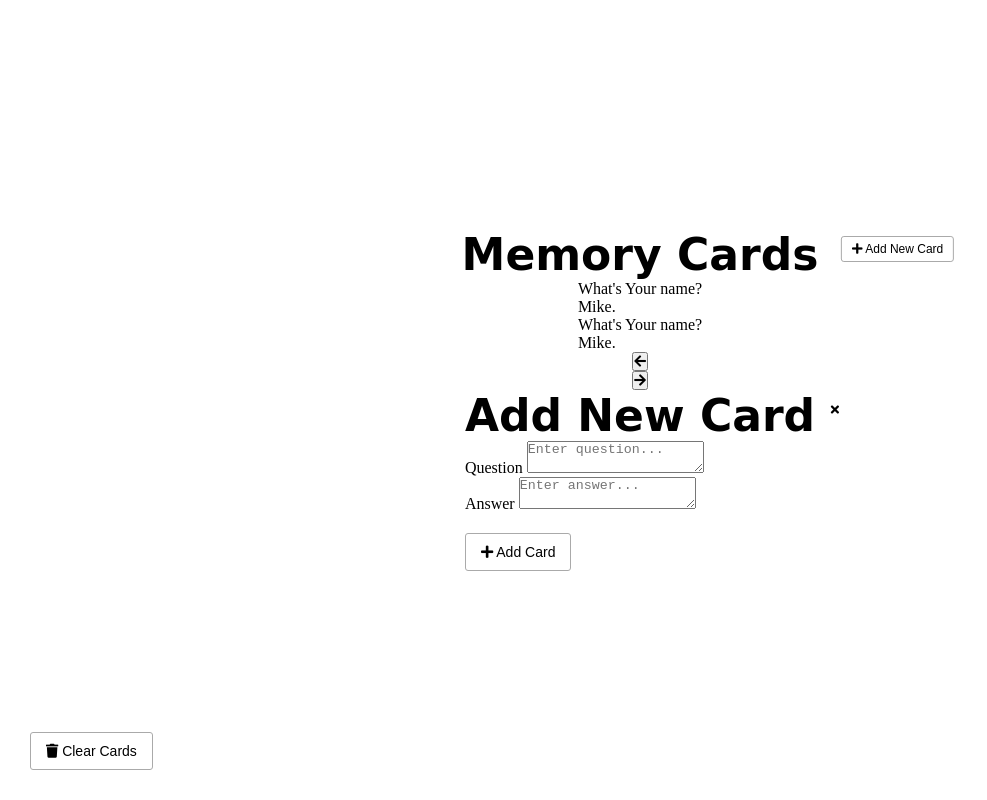
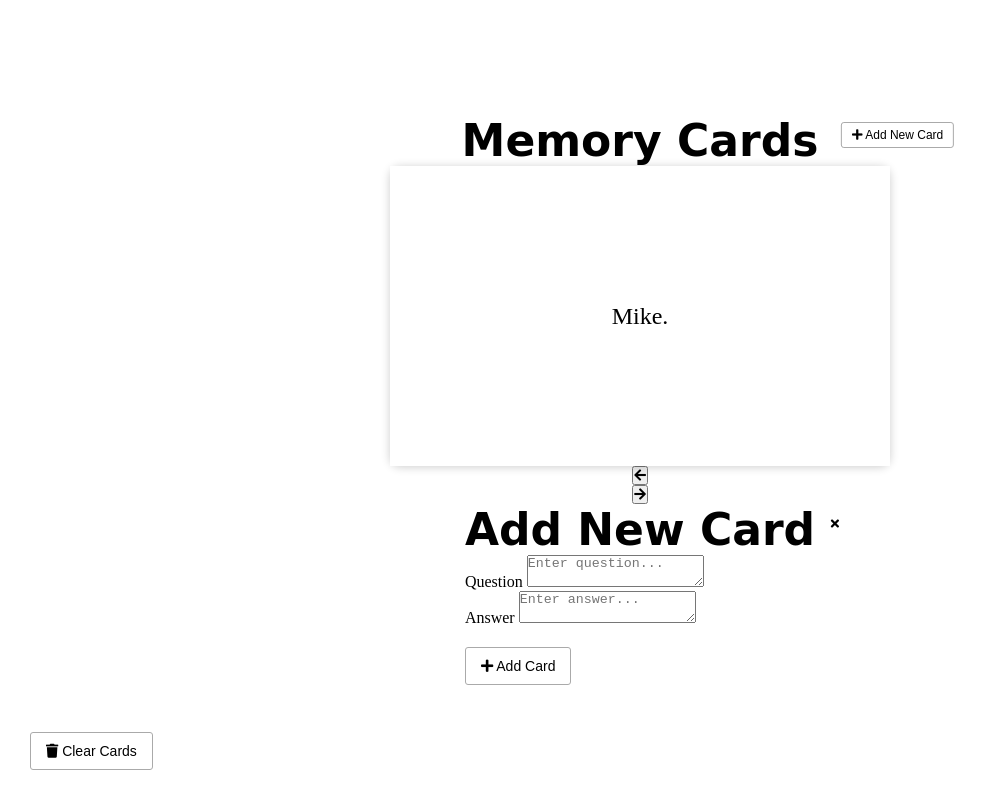
Before and after one commit to dev2theworld/memory_cards, a plain HTML site: page index.html in a window 1280 px wide. Shown: the whole page, without its empty margins (0-987 px from the left). Drawn offline with Linux system fonts and the light colour scheme; a web font is replaced by a local one.

Commit message:
CSS - basic cards styling added

```diff
--- a/css/main.css
+++ b/css/main.css
@@ -58,3 +58,49 @@ h1 button {
   bottom: 30px;
   left: 30px;
 }
+
+.cards {
+  perspective: 1000px;
+  position: relative;
+  height: 300px;
+  width: 500px;
+  max-width: 100%;
+}
+
+.card {
+  position: absolute;
+  opacity: 0;
+  font-size: 1.5em;
+  top: 0;
+  left: 0;
+  height: 100%;
+  width: 100%;
+}
+
+.card.active {
+  cursor: pointer;
+  opacity: 1;
+  z-index: 10;
+}
+
+.inner-card {
+  box-shadow: 0 1px 10px rgba(0, 0, 0, 0.2);
+  border-radius: 10px;
+  height: 100%;
+  width: 100%;
+  position: relative;
+}
+
+.inner-card-front, .inner-card-back {
+  position: absolute;
+  top: 0;
+  left: 0;
+  display: flex;
+  flex-direction: column;
+  align-items: center;
+  justify-content: center;
+  height: 100%;
+  width: 100%;
+  /* without color background would be transparent and displaying also card under */
+  background: #fff;
+}
```
